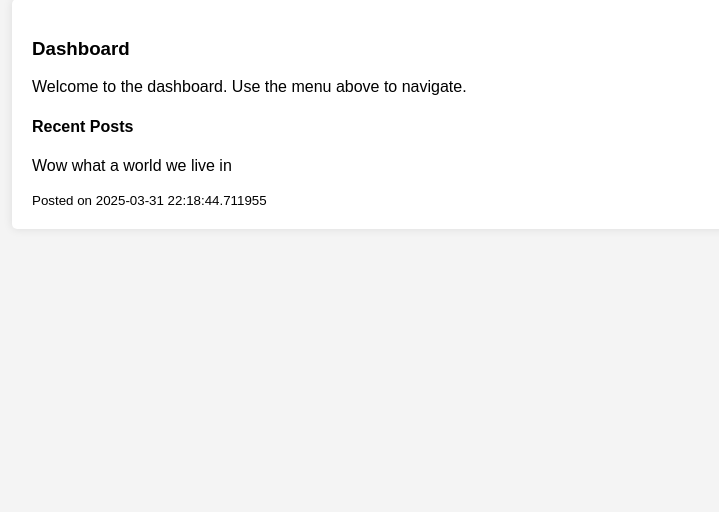
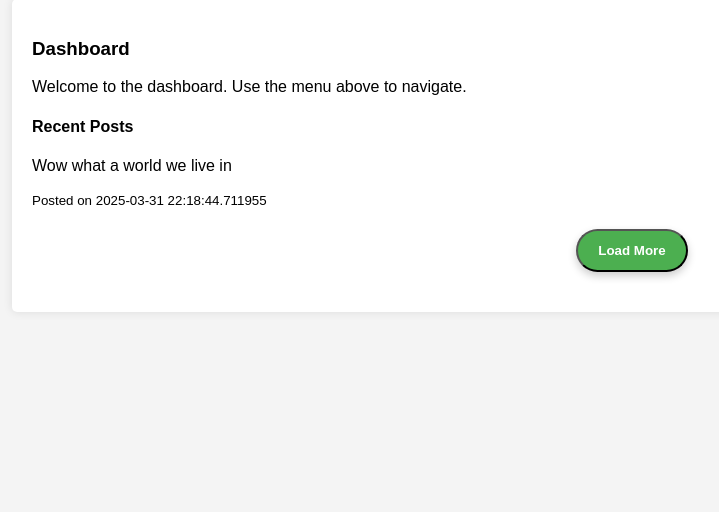
Before and after one commit to aharris01/TwitterClone, a Flask app: page /dashboard in a window 1280 px wide. Shown: the part 157-669 px from the top of the page, without its empty margins (8-727 px from the left). Run offline with Flask 3, Linux system fonts and the light colour scheme; a user stored in the database is signed in; data comes from the database, SQL or seed files in the repository; parts of the project's set-up code (start-up, migrations or seed data) failed here and were passed over.

Commit message:
Added dynamic loading of more posts

```diff
--- a/app/main.py
+++ b/app/main.py
@@ -12,6 +12,13 @@ app.config["SESSION_COOKIE_SECURE"] = True
 # app.config["SESSION_COOKIE_SAMESITE"] = True
 
 
+def authenticationCheck():
+    if "user_id" not in session:
+        flash("Please login first", "error")
+        return redirect(url_for("login"))
+
+
+# Redirect to login
 @app.route("/")
 def index():
     return redirect(url_for("login"))
@@ -33,8 +40,10 @@ def login():
             flash("Invalid Username or Password", "error")
             return render_template("login.html")
 
+        # Find user (if they exist) in database
         user = db.session.query(User).filter_by(userName=username).first()
 
+        # Check if the password is correct
         if user and user.checkPassword(password):
             session["user_id"] = user.id
             session["username"] = user.userName
@@ -95,13 +104,39 @@ def createAccount():
 
 @app.route("/dashboard")
 def dashboard():
-    if "user_id" not in session:
-        flash("Please login first", "error")
-        return redirect(url_for("login"))
-
+    notAuthenticated = authenticationCheck()
+    if notAuthenticated:
+        return notAuthenticated
+    # Preload 10 most recent posts
     posts = db.session.query(Post).order_by(Post.createdAt.desc()).limit(10).all()
 
     return render_template("dashboard.html", username=session["username"], posts=posts)
+
+
+@app.route("/api/recentposts")
+def recentPosts():
+    notAuthenticated = authenticationCheck()
+    if notAuthenticated:
+        return notAuthenticated
+
+    offset = request.args.get("offset", 0)
+    offset = int(offset)
+
+    posts = (
+        db.session.query(Post)
+        .order_by(Post.createdAt.desc())
+        .offset(offset)
+        .limit(10)
+        .all()
+    )
+
+    data = []
+    for post in posts:
+        data.append(
+            {"id": post.id, "content": post.content, "createdAt": post.createdAt}
+        )
+
+    return jsonify(data)
 
 
 @app.route("/logout")
@@ -113,9 +148,9 @@ def logout():
 
 @app.route("/changepassword", methods=["POST", "GET"])
 def changePassword():
-    if "user_id" not in session:
-        flash("Please login first", "error")
-        return redirect(url_for("login"))
+    notAuthenticated = authenticationCheck()
+    if notAuthenticated:
+        return notAuthenticated
     if request.method == "POST":
         currentPassword = request.form.get("current_password")
         newPassword = request.form.get("new_password")
@@ -147,6 +182,7 @@ def changePassword():
             flash("Current password is incorrect", "error")
             return render_template("changepassword.html")
 
+        # Change users password
         user.setPassword(newPassword)
         db.session.commit()
         flash("Password updated successfully", "success")
@@ -157,10 +193,9 @@ def changePassword():
 
 @app.route("/createpost", methods=["GET", "POST"])
 def createPost():
-    if "user_id" not in session:
-        flash("Please log in first", "error")
-        return redirect(url_for("login"))
-
+    notAuthenticated = authenticationCheck()
+    if notAuthenticated:
+        return notAuthenticated
     if request.method == "POST":
         content = request.form.get("content")
 
--- a/app/templates/dashboard.html
+++ b/app/templates/dashboard.html
@@ -19,6 +19,28 @@
             box-shadow: 0 4px 8px rgba(0, 0, 0, 0.2);
             font-weight: bold;
             z-index: 1000;
+        }
+
+        .button-common {
+            padding: 12px 20px;
+            background-color: #4CAF50;
+            color: white;
+            text-decoration: none;
+            border-radius: 50px;
+            box-shadow: 0 4px 8px rgba(0, 0, 0, 0.2);
+            font-weight: bold;
+        }
+
+        .create-post-button {
+            position: fixed;
+            bottom: 30px;
+            right: 30px;
+            z-index: 1000;
+        }
+
+        #loadMoreBtn {
+            display: block;
+            margin: 20px auto;
         }
     </style>
 </head>
@@ -53,21 +75,62 @@
 
         <div class="content">
             {% block content %}
-            <div class="posts">
+            <div class="posts" id="posts-container">
                 <h4>Recent Posts</h4>
                 {% for post in posts %}
                 <div class="post">
-                    <p>{{ post.content }}</p>
+                    <p>{{ post.content }}</p> <!--jinja2 automatically encodes special characters like <, >, etc. so if backend validation fails this should catch anything else-->
                     <small>Posted on {{ post.createdAt }}</small>
                 </div>
                 {% endfor %}
+            </div>
+            <div class="load-more-container">
+                <button id="loadMoreBtn" class="button-common">Load More</button>
             </div>
             {% endblock %}
         </div>
     </div>
     {% if request.path != '/createpost' %}
-    <a href="{{ url_for('createPost') }}" class="create-post-button">Create Post</a>
+    <a href="{{ url_for('createPost') }}" class="create-post-button button-common">Create Post</a>
     {% endif %}
 </body>
+<script>
+    let offset = 10;
+    const loadMoreBtn = document.getElementById('loadMoreBtn');
+    const postsContainer = document.getElementById('posts-container')
+
+    loadMoreBtn.addEventListener('click', async() => {
+        try {
+            const url = `/api/recentposts?offset=${offset}`;
+            const response = await fetch(url);
+            if (!response.ok){
+                throw new Error(`Error loading posts: ${response.statusText}`);
+            }
+
+            const newPosts = await response.json();
+
+            if (newPosts.length === 0){
+                loadMoreBtn.innerText = "No more posts";
+                loadMoreBtn.disabled = true;
+                return
+            }
+
+            newPosts.forEach(post => {
+                const postDiv = document.createElement('div');
+                postDiv.classList.add('post');
+                postDiv.innerHTML = `
+                  <p>${post.content}</p>
+                  <small>Posted on ${post.createdAt}</small>
+                `;
+                postsContainer.appendChild(postDiv);
+              });
+
+              offset += newPosts.length;
+        } catch (error) {
+        console.error(error);
+        alert("Failed to load more posts.");
+        }
+    });
+</script>
 
 </html>
```
